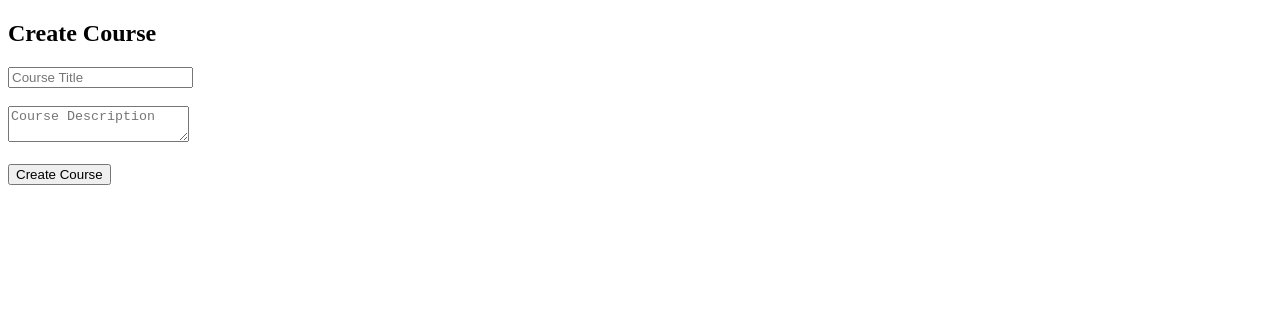
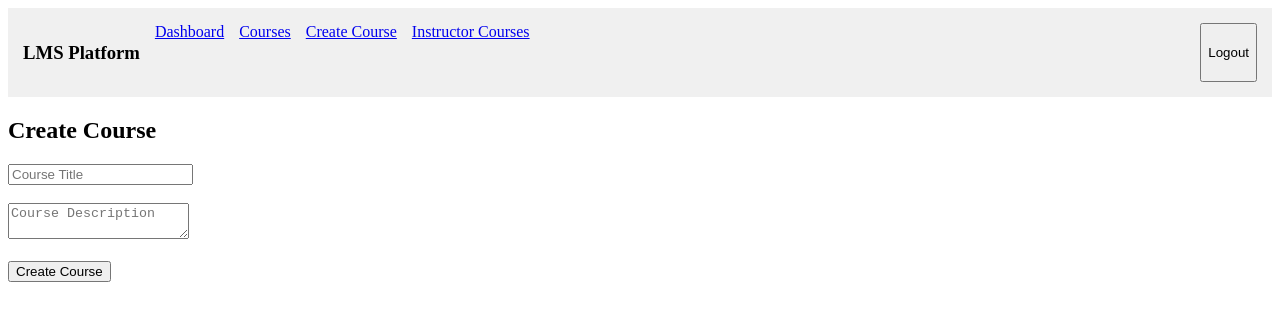
Before and after one commit to deepan-raj1/lms-saas-platform, a React (Vite) app in the folder lms_frontend/: page /create-course in a window 1280 px wide. Shown: the top 320 px of the page. Built offline with nearby package versions, Linux system fonts and the light colour scheme; sample sign-in values are in the browser's storage.

Commit message:
Edit course feature completed and navbar added

```diff
--- a/lms_frontend/src/App.jsx
+++ b/lms_frontend/src/App.jsx
@@ -7,6 +7,7 @@ import Courses from "./pages/Courses";
 import CreateCourse from "./pages/CreateCourse";
 import InstructorCourses from "./pages/InstructorCourses";
 import EditCourse from "./pages/EditCourse";
+import Navbar from "./components/Navbar";
 
 
 function App() {
--- /dev/null
+++ b/lms_frontend/src/components/Navbar.jsx
@@ -0,0 +1,33 @@
+import { Link } from "react-router-dom";
+
+function Navbar() {
+    const handleLogout = () => {
+        localStorage.clear();
+        window.location.href = "/";
+    };
+
+    return (
+        <nav
+            style={{
+                display: "flex",
+                gap: "15px",
+                padding: "15px",
+                backgroundColor: "#f0f0f0",
+                marginBottom: "20px",
+            }}
+        >
+            <h3>LMS Platform</h3>
+
+            <Link to="/dashboard">Dashboard</Link>
+            <Link to="/courses">Courses</Link>
+            <Link to="/create-course">Create Course</Link>
+            <Link to="/instructor-courses">Instructor Courses</Link>
+
+            <button onClick={handleLogout} style={{ marginLeft: "auto" }}>
+                Logout
+            </button>
+        </nav>
+    );
+}
+
+export default Navbar;
--- a/lms_frontend/src/pages/Courses.jsx
+++ b/lms_frontend/src/pages/Courses.jsx
@@ -1,5 +1,6 @@
 import { useEffect, useState } from "react";
 import API from "../services/api";
+import Navbar from "../components/Navbar";
 
 function Courses() {
     const [courses, setCourses] = useState([]);
@@ -25,6 +26,7 @@ function Courses() {
 
     return (
         <div>
+            <Navbar />
             <h2>All Courses</h2>
 
             {courses.map((course) => (
--- a/lms_frontend/src/pages/CreateCourse.jsx
+++ b/lms_frontend/src/pages/CreateCourse.jsx
@@ -1,5 +1,6 @@
 import { useState } from "react";
 import API from "../services/api";
+import Navbar from "../components/Navbar";
 
 function CreateCourse() {
     const [title, setTitle] = useState("");
@@ -23,6 +24,7 @@ function CreateCourse() {
 
     return (
         <div>
+            <Navbar />
             <h2>Create Course</h2>
             <input
                 type="text"
--- a/lms_frontend/src/pages/Dashboard.jsx
+++ b/lms_frontend/src/pages/Dashboard.jsx
@@ -1,5 +1,6 @@
 import { useEffect, useState } from "react";
 import API from "../services/api";
+import Navbar from "../components/Navbar";
 
 function Dashboard() {
     const [courses, setCourses] = useState([]);
@@ -12,6 +13,7 @@ function Dashboard() {
 
     return (
         <div>
+            <Navbar />
             <h2>My Courses</h2>
 
             <button
--- a/lms_frontend/src/pages/EditCourse.jsx
+++ b/lms_frontend/src/pages/EditCourse.jsx
@@ -1,6 +1,7 @@
 import { useEffect, useState } from "react";
 import { useParams, useNavigate } from "react-router-dom";
 import API from "../services/api";
+import Navbar from "../components/Navbar";
 
 function EditCourse() {
     const { Id } = useParams();
@@ -35,6 +36,7 @@ function EditCourse() {
 
     return (
         <div>
+            <Navbar />
             <h2>Edit Course</h2>
 
             <input
--- a/lms_frontend/src/pages/InstructorCourses.jsx
+++ b/lms_frontend/src/pages/InstructorCourses.jsx
@@ -1,6 +1,7 @@
 import { useEffect, useState } from "react";
 import API from "../services/api";
 import { Link } from "react-router-dom";
+import Navbar from "../components/Navbar";
 
 function InstructorCourses() {
     const [courses, setCourses] = useState([]);
@@ -24,6 +25,7 @@ function InstructorCourses() {
 
     return (
         <div>
+            <Navbar />
             <h2>Instructor Courses</h2>
             {courses.map((course) => (
                 <div key={course.id} style={{ border: "1px solid #ccc", padding: "10px", marginBottom: "10px" }}>
--- a/lms_frontend/src/pages/Login.jsx
+++ b/lms_frontend/src/pages/Login.jsx
@@ -12,10 +12,12 @@ function Login() {
         password,
       });
 
+      console.log(res.data);
+
       localStorage.setItem("token", res.data.access);
+      localStorage.setItem("role", res.data.role);
       alert("Login successful");
-
-      window.location.href = "/dashboard";
+      window.location.href = "/instructor-courses";
     } catch (err) {
       alert("Login failed");
     }
```
Also changed, not shown: lms_frontend/src/components/Layout.jsx (added, +12 -0 lines).
